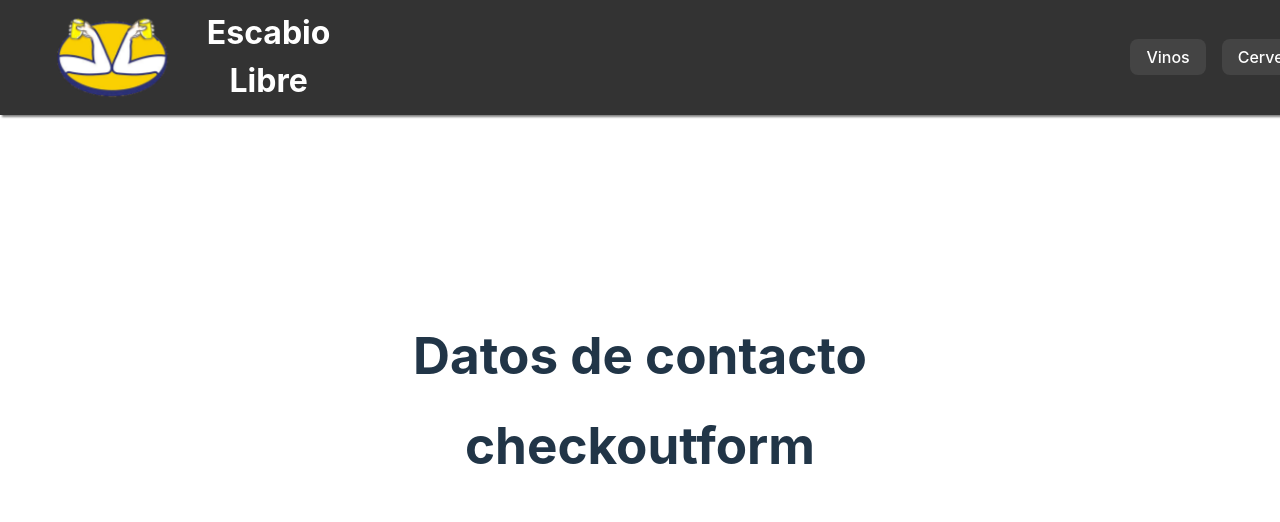
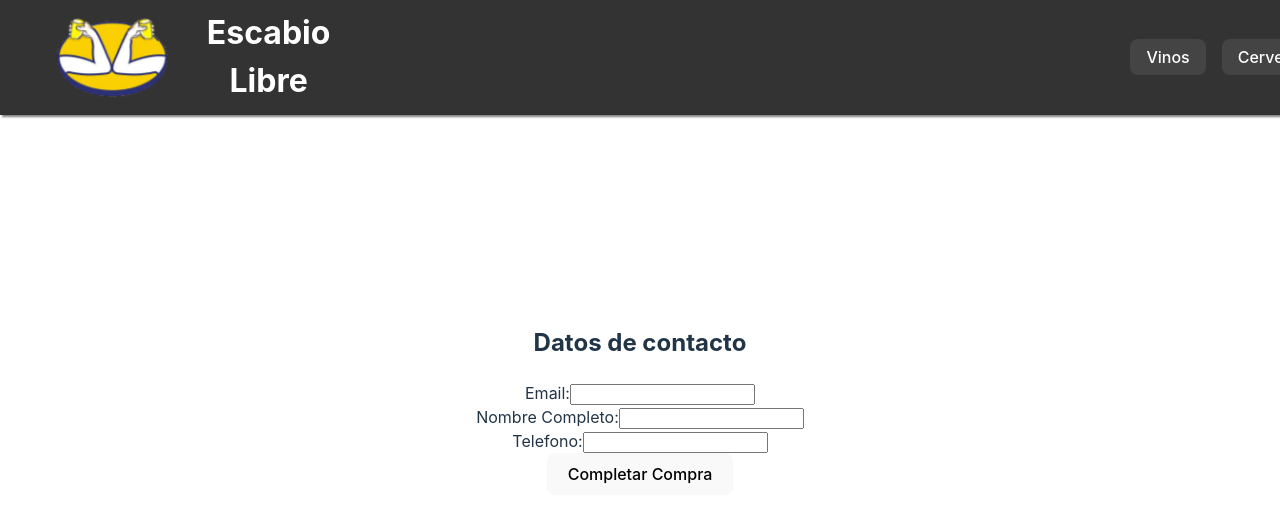
Before and after one commit to FedeCastro96/react-escabio-libre, a React (Vite) app: page /checkout in a window 1280 px wide. Shown: the top 522 px of the page. Built offline with nearby package versions, Linux system fonts and the light colour scheme; no server answers; the database is empty.

Commit message:
order confirmation page

```diff
--- a/src/App.jsx
+++ b/src/App.jsx
@@ -15,6 +15,7 @@ import AccesorioDetalle from "./components/Accesorios/AccesorioDetalle";
 import { CartProvider } from "./context/CartContext";
 import CartPage from "./components/CartWidget/CartPage";
 import Checkout from "./components/Checkout/Checkout";
+import OrderConfirmation from "./components/Checkout/OrderConfirmation";
 
 function App() {
   return (
@@ -36,6 +37,12 @@ function App() {
             {<Route path="/accesorio/:id" element={<AccesorioDetalle />} />}
             {<Route path="/checkout" element={<Checkout />} />}
             {<Route path="*" element={<NotFound />} />}
+            {
+              <Route
+                path="/order-confirmation/:orderId"
+                element={<OrderConfirmation />}
+              />
+            }
           </Routes>
         </div>
       </Router>
--- a/src/components/Checkout/Checkout.jsx
+++ b/src/components/Checkout/Checkout.jsx
@@ -1,13 +1,50 @@
-//import { useContext, useState } from "react";
+import { useContext } from "react";
+import { useNavigate } from "react-router-dom";
+import { CartContext } from "../../context/CartContext";
+import {
+  removeFromCartInFirestore,
+  createOrderInFirestore,
+} from "../../firebaseFunctions";
 import CheckoutForm from "./CheckutForm";
-//import { CartContext } from "../../context/CartContext";
-//import { Timestamp, writeBatch } from "firebase/firestore";
 
 const Checkout = () => {
+  console.log("Rendering Checkout component"); // Agregar un log aquí
+  const { cartItems, setCartItems } = useContext(CartContext);
+  const navigate = useNavigate();
+
+  const handleCompleteOrder = async (customerInfo) => {
+    console.log("handleCompleteOrder called");
+    console.log("[Checkout] cartItems:", cartItems);
+    console.log("[Checkout] customerInfo:", customerInfo);
+    try {
+      //crear la orden en Firestore
+      const orderId = await createOrderInFirestore(cartItems, customerInfo);
+      console.log("[Chackout] Order ID desde Firestore:", orderId); // Asegúrate de que 'orderId' sea válido
+
+      if (!orderId) {
+        console.error("No se recibió un orderId válido");
+        return;
+      }
+
+      //Eliminar productos del carrito en Firestore
+      await Promise.all(
+        cartItems.map((item) => removeFromCartInFirestore(item.id))
+      );
+
+      //limpiar el carrito en el estado de React
+      setCartItems([]);
+
+      //Redirigir al usuario a la pagina de confirmación
+      navigate(`/order-confirmation/${orderId}`);
+    } catch (error) {
+      console.error("Error al completar la compra:", error);
+    }
+  };
+
   return (
     <>
-      <h1>Datos de contacto</h1>
-      <CheckoutForm />
+      <h2>Datos de contacto</h2>
+      <CheckoutForm onCompleteOrder={handleCompleteOrder} />
     </>
   );
 };
--- a/src/components/Checkout/CheckutForm.jsx
+++ b/src/components/Checkout/CheckutForm.jsx
@@ -1,9 +1,57 @@
-const CheckoutForm = () => {
+import { useState } from "react";
+import PropTypes from "prop-types";
+
+const CheckoutForm = ({ onCompleteOrder }) => {
+  const [email, setEmail] = useState("");
+  const [fullName, setFullName] = useState("");
+  const [phoneNumber, setPhoneNumber] = useState("");
+
+  const handleSubmit = async (e) => {
+    e.preventDefault();
+    console.log("handleSubmit called");
+    if (!email || !fullName || !phoneNumber) {
+      alert("Por favor, complete todos los campos.");
+      return;
+    }
+    await onCompleteOrder({ email, fullName, phoneNumber });
+  };
+
   return (
-    <div>
-      <h1>checkoutform</h1>
-    </div>
+    <form onSubmit={handleSubmit}>
+      <div>
+        <label htmlFor="email">Email:</label>
+        <input
+          type="email"
+          id="email"
+          value={email}
+          onChange={(e) => setEmail(e.target.value)}
+        />
+      </div>
+      <div>
+        <label htmlFor="fullName">Nombre Completo:</label>
+        <input
+          type="text"
+          id="fullName"
+          value={fullName}
+          onChange={(e) => setFullName(e.target.value)}
+        />
+      </div>
+      <div>
+        <label htmlFor="email">Telefono:</label>
+        <input
+          type="tel"
+          id="phoneNumber"
+          value={phoneNumber}
+          onChange={(e) => setPhoneNumber(e.target.value)}
+        />
+      </div>
+      <button type="submit">Completar Compra</button>
+    </form>
   );
 };
 
+CheckoutForm.propTypes = {
+  onCompleteOrder: PropTypes.func.isRequired,
+};
+
 export default CheckoutForm;
--- /dev/null
+++ b/src/components/Checkout/OrderConfirmation.jsx
@@ -0,0 +1,13 @@
+const OrderConfirmation = () => {
+  return (
+    <div>
+      <h2>¡Orden confirmada!</h2>
+      <p>
+        Tu orden fue confirmada y pronto nos pondremos en contacto contigo a
+        través de los datos solicitados.{" "}
+      </p>
+    </div>
+  );
+};
+
+export default OrderConfirmation;
--- a/src/context/CartContext.jsx
+++ b/src/context/CartContext.jsx
@@ -64,7 +64,13 @@ export const CartProvider = ({ children }) => {
 
   return (
     <CartContext.Provider
-      value={{ cartItems, addToCart, removeFromCart, handlePurchase }}
+      value={{
+        cartItems,
+        setCartItems,
+        addToCart,
+        removeFromCart,
+        handlePurchase,
+      }}
     >
       {children}
     </CartContext.Provider>
--- a/src/firebaseFunctions.jsx
+++ b/src/firebaseFunctions.jsx
@@ -37,14 +37,18 @@ export const removeFromCartInFirestore = async (productId) => {
 };
 
 //Funcion para vaciar el carrito en Firestore
-export const createOrderInFirestore = async (cartItems) => {
+export const createOrderInFirestore = async (cartItems, customerInfo) => {
   try {
+    console.log("[createOrderInFirestore] cartItems:", cartItems);
+    console.log("[createOrderInFirestore] customerInfo:", customerInfo);
+
     const order = {
       items: cartItems.map((item) => ({
         id: item.id,
-        name: item.producto,
-        quantity: item.quantity,
+        name: item.estilo || "Sin Nombre",
+        quantity: item.quantity || 0,
       })),
+      customerInfo: customerInfo || {},
       date: new Date().toISOString(),
     };
     const docRef = await addDoc(collection(BBDD.db, "orders"), order);
```
